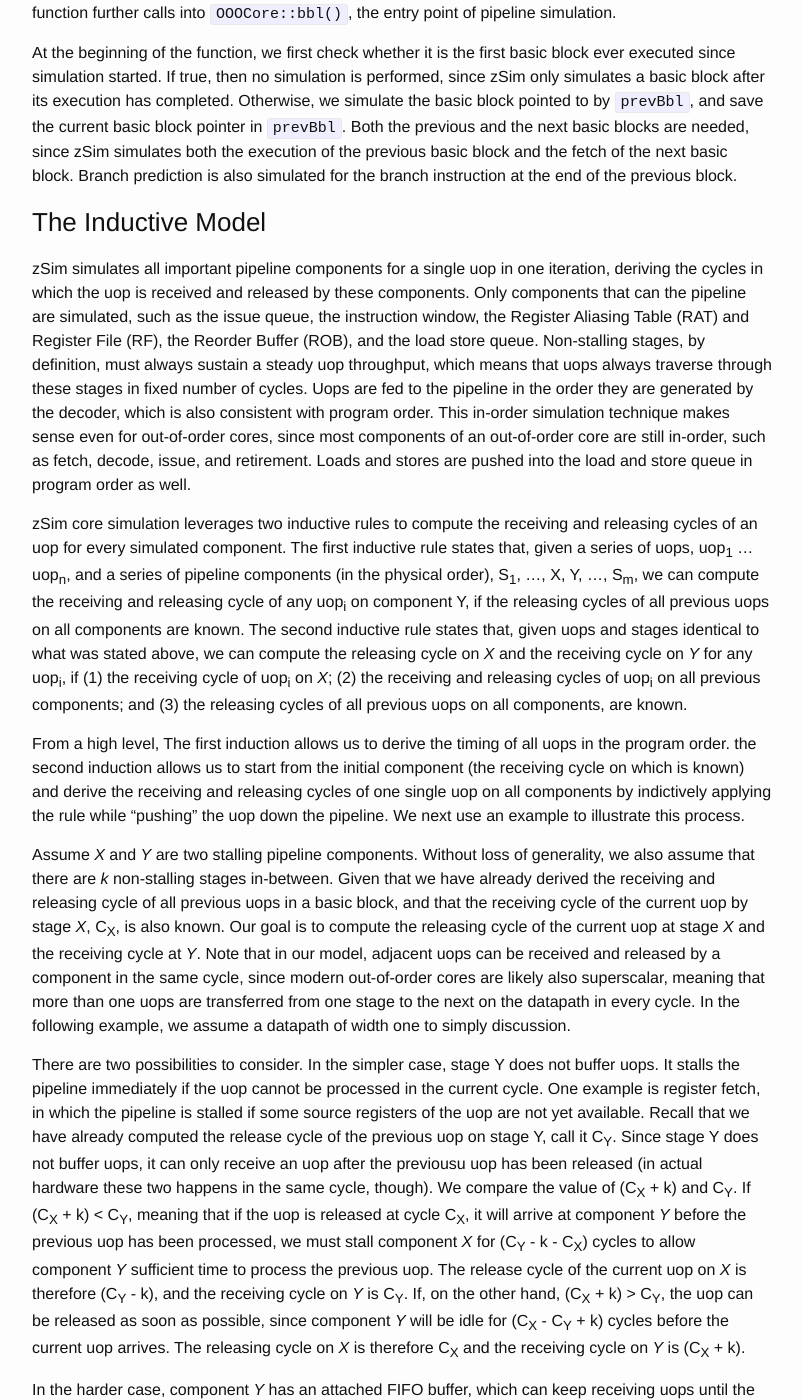
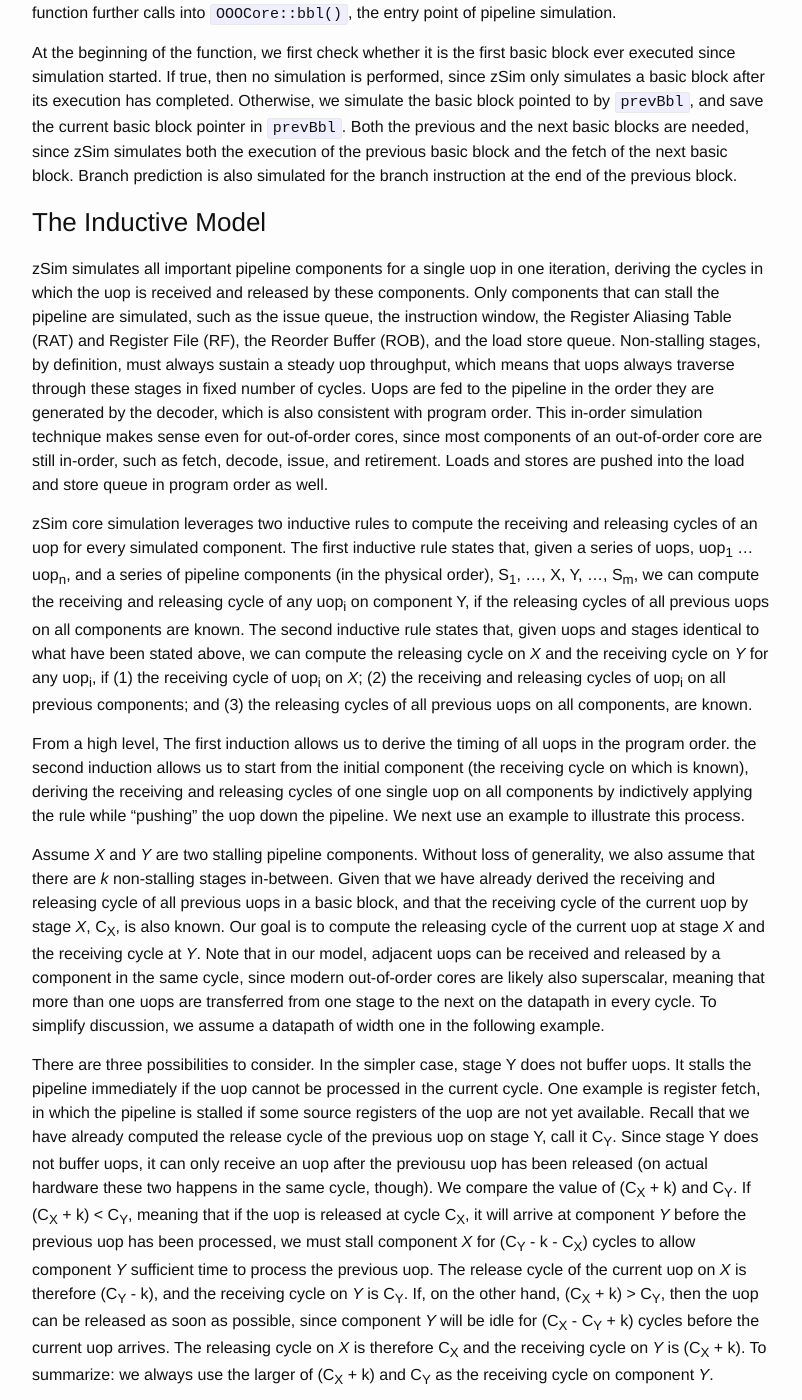
Before and after one commit to wangziqi2013/wangziqi2013.github.io, a Jekyll site: the page built from _posts/2019-12-31-zsim-microarch.markdown, in a window 1280 px wide and 1400 px high, scrolled down 10490 px. Shown: the whole window, without its empty margins (238-1040 px from the left). Built offline with Jekyll 4.4.1, drawn with Linux system fonts in a browser that asks for light colours; some of the changed text lies outside the part shown.

Commit message:
Small change

```diff
--- a/_posts/2019-12-31-zsim-microarch.markdown
+++ b/_posts/2019-12-31-zsim-microarch.markdown
@@ -379,7 +379,7 @@ next basic block. Branch prediction is also simulated for the branch instruction
 ### The Inductive Model
 
 zSim simulates all important pipeline components for a single uop in one iteration, deriving the cycles in which the uop is
-received and released by these components. Only components that can the pipeline are simulated, such as the issue queue,
+received and released by these components. Only components that can stall the pipeline are simulated, such as the issue queue,
 the instruction window, the Register Aliasing Table (RAT) and Register File (RF), the Reorder Buffer (ROB), and the load store
 queue. Non-stalling stages, by definition, must always sustain a steady uop throughput, which means that uops always
 traverse through these stages in fixed number of cycles. Uops are fed to the pipeline in the order they are generated by
@@ -391,41 +391,41 @@ zSim core simulation leverages two inductive rules to compute the receiving and
 simulated component. The first inductive rule states that, given a series of uops, uop<sub>1</sub> ... uop<sub>n</sub>,
 and a series of pipeline components (in the physical order), S<sub>1</sub>, ..., X, Y, ..., S<sub>m</sub>, we can compute
 the receiving and releasing cycle of any uop<sub>i</sub> on component Y, if the releasing cycles of all previous uops on
-all components are known. The second inductive rule states that, given uops and stages identical to what was stated
+all components are known. The second inductive rule states that, given uops and stages identical to what have been stated
 above, we can compute the releasing cycle on *X* and the receiving cycle on *Y* for any uop<sub>i</sub>, if (1) the
 receiving cycle of uop<sub>i</sub> on *X*; (2) the receiving and releasing cycles of uop<sub>i</sub> on all previous
 components; and (3) the releasing cycles of all previous uops on all components, are known.
 
 From a high level, The first induction allows us to derive the timing of all uops in the program order.
 the second induction allows us to start from the initial component (the receiving cycle on which is
-known) and derive the receiving and releasing cycles of one single uop on all components by indictively applying the rule
-while "pushing" the uop down the pipeline. We next use an example to illustrate this process.
+known), deriving the receiving and releasing cycles of one single uop on all components by indictively applying
+the rule while "pushing" the uop down the pipeline. We next use an example to illustrate this process.
 
 Assume *X* and *Y* are two stalling pipeline components. Without loss of generality, we also assume that there are *k*
-non-stalling stages in-between. Given that we have already derived the receiving and releasing cycle of all previous uops in a basic
-block, and that the receiving cycle of the
-current uop by stage *X*, C<sub>X</sub>, is also known. Our goal is to compute the releasing cycle of the
-current uop at stage *X* and the receiving cycle at *Y*. Note that
-in our model, adjacent uops can be received and released by a component in the same cycle, since modern out-of-order cores
+non-stalling stages in-between. Given that we have already derived the receiving and releasing cycle of all previous uops
+in a basic block, and that the receiving cycle of the current uop by stage *X*, C<sub>X</sub>, is also known. Our goal is
+to compute the releasing cycle of the current uop at stage *X* and the receiving cycle at *Y*. Note that in our model,
+adjacent uops can be received and released by a component in the same cycle, since modern out-of-order cores
 are likely also superscalar, meaning that more than one uops are transferred from one stage to the next on the datapath
-in every cycle. In the following example, we assume a datapath of width one to simply discussion.
+in every cycle. To simplify discussion, we assume a datapath of width one in the following example.
 
-There are two possibilities to consider. In the simpler case, stage Y does not buffer uops. It stalls the pipeline
+There are three possibilities to consider. In the simpler case, stage Y does not buffer uops. It stalls the pipeline
 immediately if the uop cannot be processed in the current cycle. One example is register fetch, in which the pipeline
 is stalled if some source registers of the uop are not yet available. Recall that we have already computed the release
 cycle of the previous uop on stage Y, call it C<sub>Y</sub>. Since stage Y does not buffer uops, it can only receive
-an uop after the previousu uop has been released (in actual hardware these two happens in the same cycle, though).
+an uop after the previousu uop has been released (on actual hardware these two happens in the same cycle, though).
 We compare the value of (C<sub>X</sub> + k) and C<sub>Y</sub>. If (C<sub>X</sub> + k) < C<sub>Y</sub>, meaning that if
 the uop is released at cycle C<sub>X</sub>, it will arrive at component *Y* before the previous uop has been processed,
 we must stall component *X* for (C<sub>Y</sub> - k - C<sub>X</sub>) cycles to allow component *Y* sufficient time
 to process the previous uop. The release cycle of the current uop on *X* is therefore (C<sub>Y</sub> - k),
-and the receiving cycle on *Y* is C<sub>Y</sub>. If, on the other hand, (C<sub>X</sub> + k) > C<sub>Y</sub>, the uop can
-be released as soon as possible, since component *Y* will be idle for (C<sub>X</sub> - C<sub>Y</sub> + k) cycles before
+and the receiving cycle on *Y* is C<sub>Y</sub>. If, on the other hand, (C<sub>X</sub> + k) > C<sub>Y</sub>, then the uop
+can be released as soon as possible, since component *Y* will be idle for (C<sub>X</sub> - C<sub>Y</sub> + k) cycles before
 the current uop arrives. The releasing cycle on *X* is therefore C<sub>X</sub> and the receiving cycle on *Y* is
-(C<sub>X</sub> + k).
+(C<sub>X</sub> + k). To summarize: we always use the larger of (C<sub>X</sub> + k) and C<sub>Y</sub> as the receiving cycle
+on component *Y*.
 
 In the harder case, component *Y* has an attached FIFO buffer, which can keep receiving uops until the buffer is full.
-To properly model the buffer, we can no longer assume that uops can only be processed in distinct time ranges. Instead,
+To properly model the buffer, we no longer assume that uops can only be processed in distinct time ranges. Instead,
 we take advantage of the following observation: Given a FIFO buffer of size *SZ*, the receiving time of any uop<sub>i</sub>
 must always be greater than the releasing time of the previous uop on the same slot. Since the buffer is FIFO, the previous
 uop on the same slot can be easily computed as uop<sub>i - SZ</sub>. Recall that we assume the receiving and releasing cycles
@@ -434,6 +434,8 @@ cycle on *X* and receiving cycle on *Y* given that the current uop uop<sub>i</su
 before uop<sub>i - SZ</sub> leaves the buffer, the value of which is known. The same reasoning in the previous case
 can be applied, and the conclusion is basically the same except that we maintain a separate releasing cycle for each slot
 on buffered components.
+
+In the last case, component *Y* has an attached buffer, which is not necessarily FIFO.
 
 We next describe each stage of the pipeline in a separate section.
 
```
